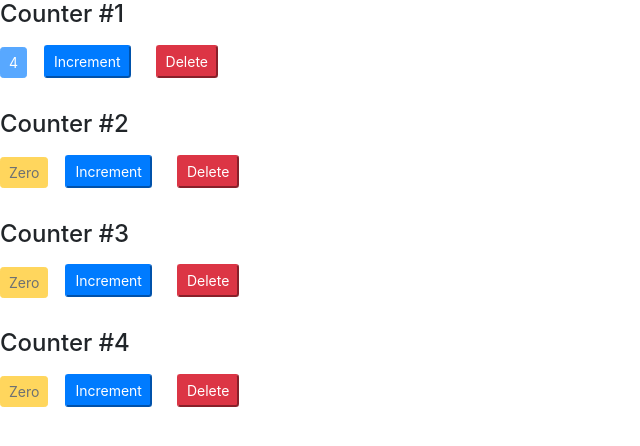
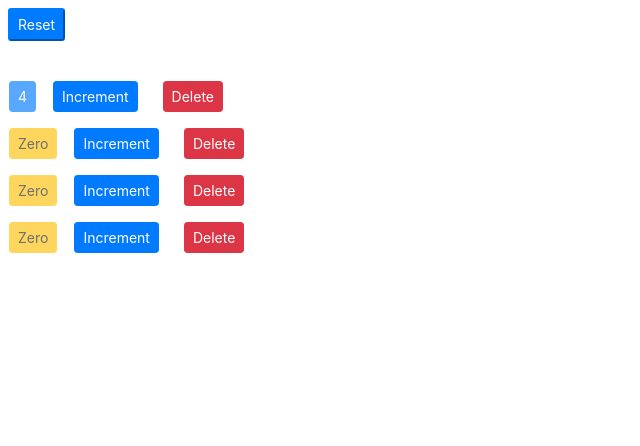
Before and after one commit to tuhinssam/ReactCounterApp, a React (Create React App) app: page / in a window 1280 px wide. Shown: the top 446 px of the page, without its empty margins (0-640 px from the left). Built offline with nearby package versions, Linux system fonts and the light colour scheme.

Commit message:
implemented handle increment event

```diff
--- a/src/components/counter.jsx
+++ b/src/components/counter.jsx
@@ -1,46 +1,56 @@
 import React, { Component } from 'react';
+import { PropTypes } from 'react'
 class Counter extends Component {
-    state = {
-        count: this.props.value,
-        imageUrl: 'https://picsum.photos/200',
-        tags: []
-     }
+    // state = {
+    //     count: this.props.counter.value,
+    //     imageUrl: 'https://picsum.photos/200',
+    //     tags: []
+    //  }
 
-    // constructor()
+    // constructor(props)
     // {
-    //     super();
-    //     this.handleIncrement = this.handleIncrement.bind(this);
+    //     super(props);
+    //     this.onIncrement = this.props.onIncrement.bind(this.counter);
     // }
 
     render() {
-        console.log("props",this.props);
+        console.log("props",this.props.counter);
 
         return (
         <React.Fragment>
-            {this.props.children}
+            {/* {this.props.children} */}
+            <span>&nbsp;&nbsp;</span>
+
             <a href="#" className={this.getBadgeClasses()} tabindex="-1" role="button" aria-disabled="true">{this.formatCount()}</a>
+
             <span>&nbsp;&nbsp;</span>
+
             <button
-            onClick={(product) => this.handleIncrement()}
-            className="ben btn-primary btn-sm m-2">
+            onClick = {() => this.props.onIncrement(this.props.counter)}
+            className="btn btn-primary btn-sm m-2">
                 Increment
             </button>
+
             <span>&nbsp;&nbsp;</span>
+
             <button
-            onClick = {() => this.props.onDelete(this.props.id)}
-            className="ben btn-danger btn-sm m-2">
+            onClick = {() => this.props.onDelete(this.props.counter.id)}
+            className="btn btn-danger btn-sm m-2">
                 Delete
             </button>
-            <br/><br/>
+
+            <br/>
         </React.Fragment>
         );
     }
 
-    handleIncrement = product => {
-        console.log(product);
-        this.setState({count : this.state.count + 1})
-    }
+    // handleIncrement = product => {
+    //     //console.log(product);
+    //     this.setState({count : this.state.count + 1})
+    // }
 
+
+    //using local state attributes
     renderTags()
     {
         if (this.state.tags.length === 0)
@@ -50,13 +60,13 @@ class Counter extends Component {
 
     getBadgeClasses() {
         let classes = "btn-sm disabled btn btn-";
-        classes += this.state.count === 0 ? "warning" : "primary";
+        classes += this.props.counter.value === 0 ? "warning" : "primary";
         return classes;
     }
 
     formatCount(){
-        const {count} = this.state;
-        return count === 0 ? 'Zero':count;
+        const {value} = this.props.counter;
+        return value === 0 ? 'Zero':value;
     }
 }
 
--- a/src/components/counters.jsx
+++ b/src/components/counters.jsx
@@ -11,21 +11,46 @@ class Counters extends Component {
         ]
      };
 
+    handleIncrement = (counter) => {
+        console.log('event handler handleIncrement called',counter)
+        const counters = [...this.state.counters];
+        const index = counters.indexOf(counter);
+        counters[index] = {...counter};
+        counters[index].value++;
+        this.setState({counters});
+        console.log('after increment ',this.state.counters[0]);
+    };
+
     handleDelete = (counterId) => {
-        console.log('Event Handler Called',counterId);
+        console.log('Event Handler handleDelete Called',counterId);
         const counters = this.state.counters.filter(c => c.id !== counterId);
         this.setState({counters});
-    }
+    };
+
+    handleReset = () => {
+        const counters = this.state.counters.map(c => {
+            c.value = 0;
+            return c;
+        });
+        this.setState({counters});
+    };
 
     render() {
         return (
             <div>
+                <button
+                 onClick={this.handleReset}
+                 className="ben btn-primary btn-sm m-2">Reset
+                </button>
+                <br/><br/>
                 {this.state.counters.map(obj =>
                 <Counter
                 key={obj.id}
                 value={obj.value}
                 id={obj.id}
-                onDelete= {this.handleDelete}>
+                counter = {obj}
+                onDelete= {this.handleDelete}
+                onIncrement = {this.handleIncrement}>
                     <h4>Counter #{obj.id}</h4>
                 </Counter>)}
             </div>
```
